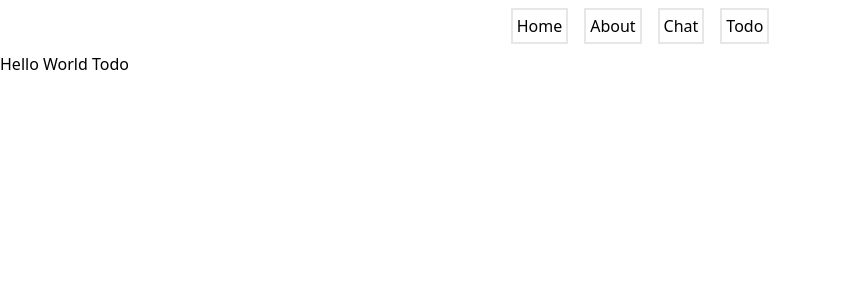
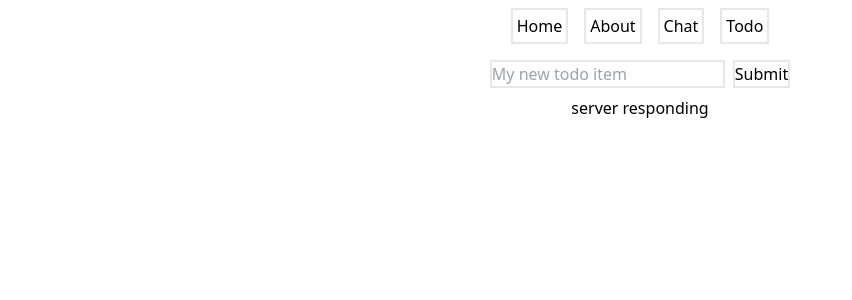
Before and after one commit to BurnySc2/fastapi-react-typescript-template, a React (Create React App) app in the folder frontend/: page /#/todo in a window 1280 px wide. Shown: the top 300 px of the page, without its empty margins (0-852 px from the left). Built offline with nearby package versions, Linux system fonts and the light colour scheme.

Commit message:
List todo items

```diff
--- a/frontend/src/components/FunctionalComponentTemplate.tsx
+++ b/frontend/src/components/FunctionalComponentTemplate.tsx
@@ -2,7 +2,7 @@ import React, { useState } from "react"
 
 export default function FunctionalComponentTemplate(): JSX.Element {
     // eslint-disable-next-line @typescript-eslint/no-unused-vars
-    const [variable, setVariable] = useState("")
+    const [variable, setVariable] = useState<string>("")
 
     // eslint-disable-next-line @typescript-eslint/no-unused-vars
     const myFunction = () => {
--- /dev/null
+++ b/frontend/src/components/TodoItem.tsx
@@ -0,0 +1,19 @@
+import React from "react"
+
+type IProps = {
+    index: number
+    id: number
+    content: string
+    deleteFunction: () => void
+}
+
+export default function TodoItem({ index, id, content, deleteFunction }: IProps): JSX.Element {
+    return (
+        <div>
+            <div>{index + 1})</div>
+            <button onClick={deleteFunction}>Delete</button>
+            <div>{id})</div>
+            <div>{content}</div>
+        </div>
+    )
+}
--- a/frontend/src/pages/Todo.tsx
+++ b/frontend/src/pages/Todo.tsx
@@ -1,6 +1,77 @@
-import React from "react"
+import React, { useState } from "react"
+import TodoItem from "../components/TodoItem"
+
+export interface ITodoItem {
+    id: number
+    content: string
+}
 
 export default function TodoPage(): JSX.Element {
     // https://github.com/BurnySc2/fastapi-svelte-template/blob/master/src/components/TodoPage.svelte
-    return <div>Hello World Todo</div>
+    const [newTodoText, setNewTodoText] = useState("")
+    const [todos, setTodos] = useState<ITodoItem[]>([])
+    const APIserverIsResponding = true
+
+    const localSubmit = () => {
+        // Add an item if server isnt responding
+        let maxIndex = 0
+        todos.forEach((todo) => {
+            maxIndex = Math.max(todo.id, maxIndex)
+        })
+        maxIndex += 1
+        setTodos([...todos, { id: maxIndex, content: newTodoText }])
+        setNewTodoText("")
+    }
+
+    const localRemove = (id: number) => {
+        // Remove an item if server isnt responding
+        const obj = todos.find((obj) => {
+            return obj.id === id
+        })
+        if (obj) {
+            const index = todos.indexOf(obj)
+            if (index >= 0) {
+                setTodos([...todos.slice(undefined, index), ...todos.slice(index + 1)])
+            }
+        }
+    }
+
+    const todos_jsx: JSX.Element[] = todos.map((todoItem, index) => {
+        return (
+            <TodoItem
+                index={index}
+                id={todoItem.id}
+                content={todoItem.content}
+                deleteFunction={() => localRemove(todoItem.id)}
+                key={todoItem.id}
+            />
+        )
+    })
+
+    return (
+        <div className="flex flex-col items-center">
+            <div className="flex">
+                <input
+                    id="newTodoInput"
+                    className="border-2 my-2 mx-1"
+                    type="text"
+                    onChange={(e) => {
+                        setNewTodoText(e.target.value)
+                    }}
+                    value={newTodoText}
+                    placeholder="My new todo item"
+                />
+                <button className="border-2 my-2 mx-1" id="submit1" onClick={localSubmit}>
+                    Submit
+                </button>
+                {/*<button className="border-2 my-2 mx-1" id="submit2" on:click={submitPressedBody}*/}
+                {/*    >SubmitBody</button*/}
+                {/*>*/}
+                {/*<button className="border-2 my-2 mx-1" id="submit3" on:click={submitPressedModel}*/}
+                {/*    >SubmitModel</button*/}
+            </div>
+            {APIserverIsResponding ? "server responding" : "server not respondingg"}
+            {todos_jsx}
+        </div>
+    )
 }
```
